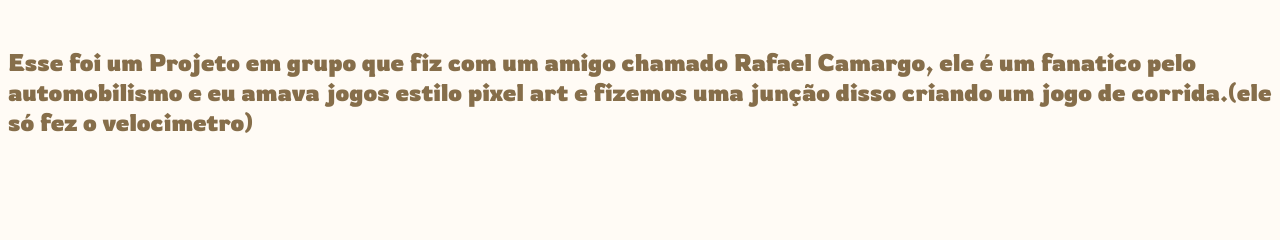
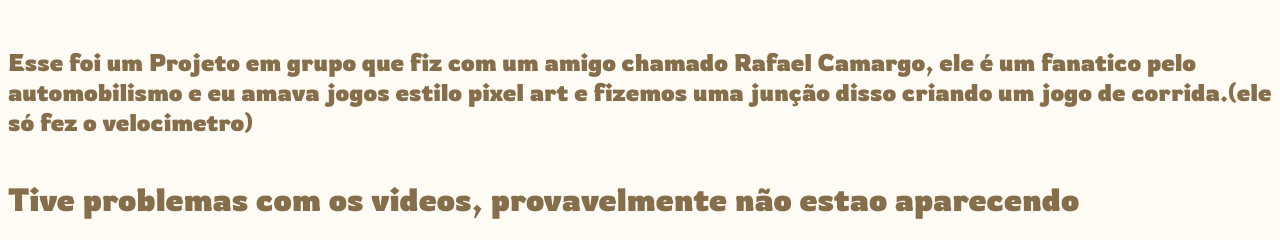
Before and after one commit to JonathanBeckerBCK/Portifolio, a plain HTML site: page Projetos.html in a window 1280 px wide. Shown: the part 1011-1251 px from the top of the page. Before the commit the page ends 1176 px from the top, so only its background shows below. Drawn offline with Linux system fonts and the light colour scheme.

Commit message:
Update Projetos.html

```diff
--- a/Projetos.html
+++ b/Projetos.html
@@ -143,5 +143,6 @@
         automobilismo e eu amava jogos estilo pixel art e fizemos uma junção disso criando um jogo de corrida.(ele só fez o velocimetro)</h3>
 </div>
 
+    <h1 id="algumas">Tive problemas com os videos, provavelmente não estao aparecendo</h1>
 
 </html>
```
